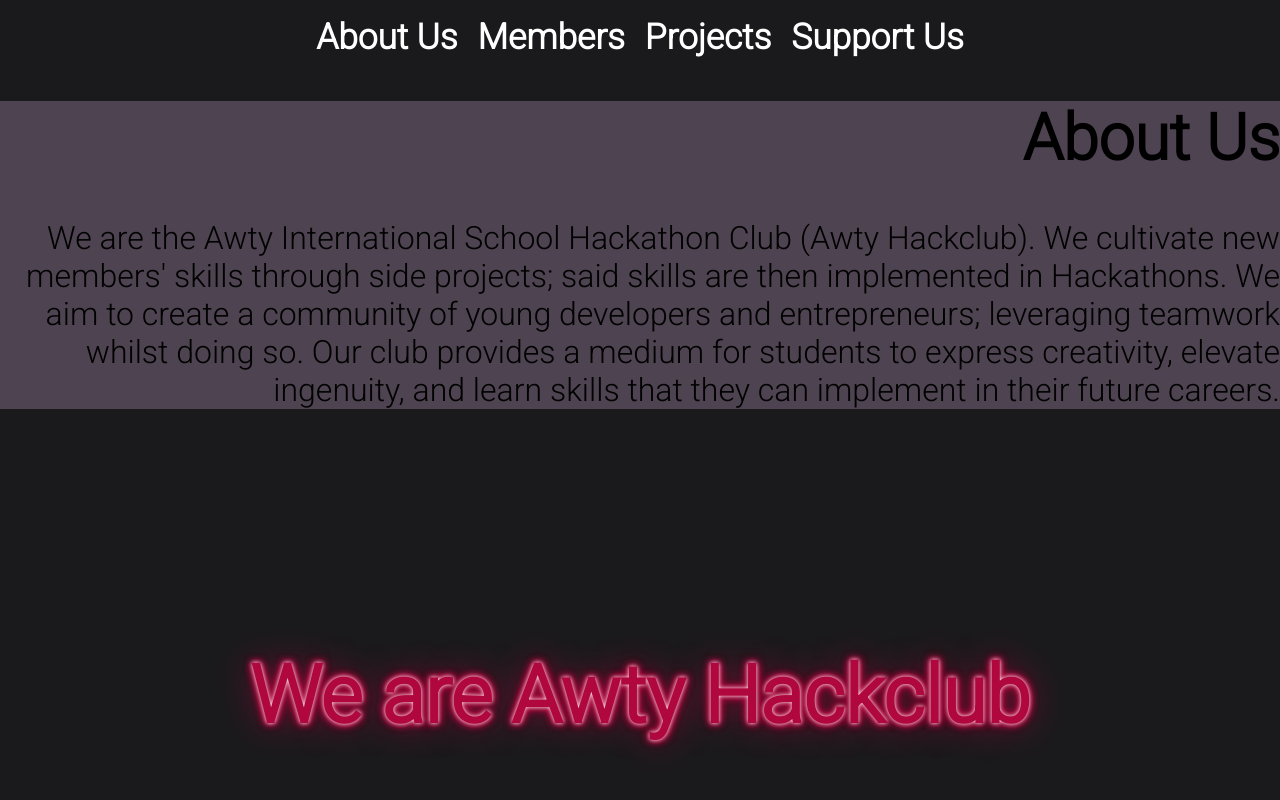
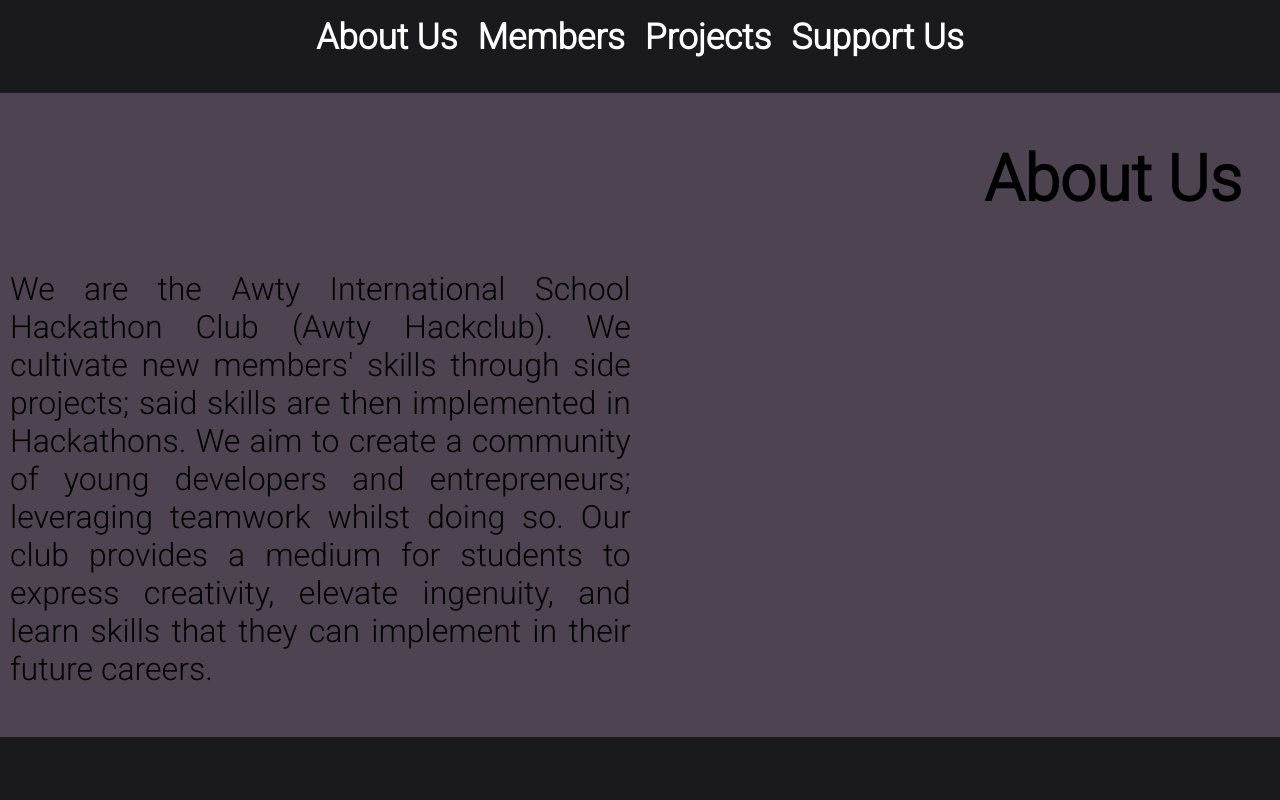
Before and after one commit to Awty-Hackclub/Portfolio, a React (Create React App) app in the folder app/: page / in a window 1280 px wide. Shown: the top 800 px of the page. Built offline with nearby package versions, Linux system fonts and the light colour scheme.

Commit message:
txt box; working on alignment

```diff
--- a/app/src/App.css
+++ b/app/src/App.css
@@ -33,6 +33,16 @@
     background-color: #4e4350;
     text-align: right;
     font-size: 2rem;
+    padding-right: 3%;
+    padding-top: 0.5%;
+    padding-bottom: 0.5%;
+}
+
+.aboutus p {
+    padding: 10px;
+    width: 50%;
+    height: 50%;
+    text-align: justify;
 }
 
 .title {
```
